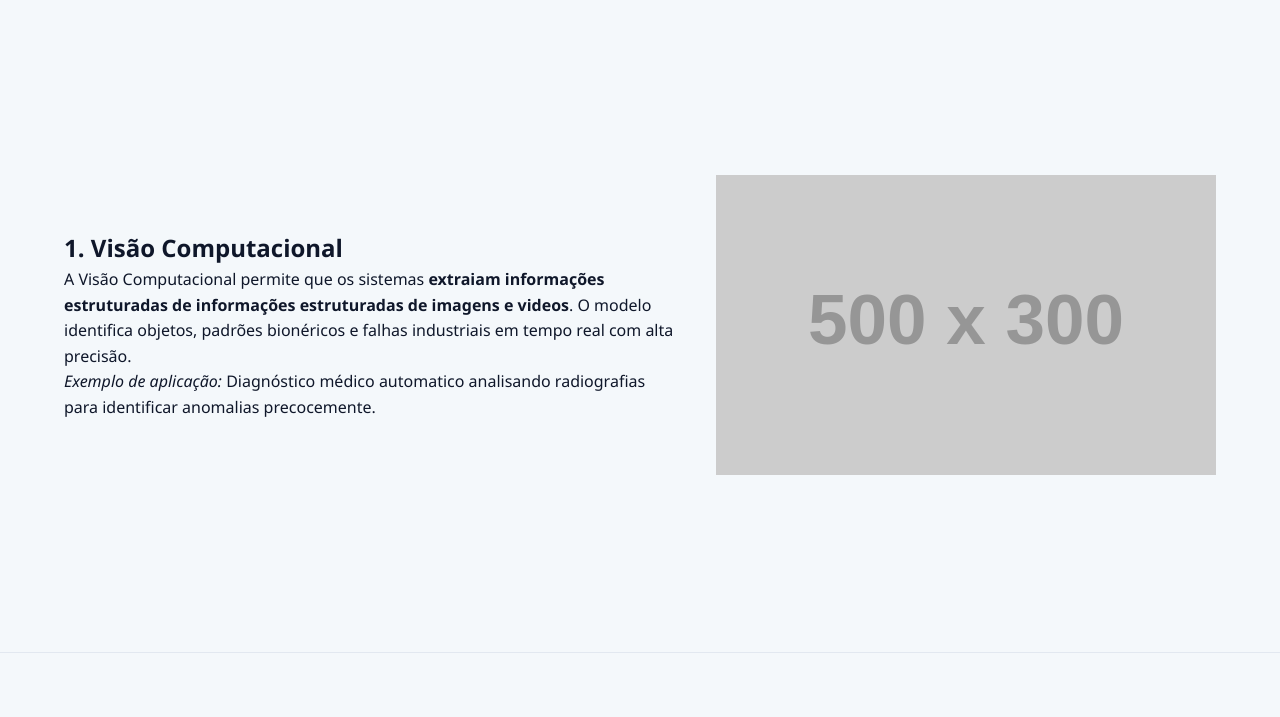
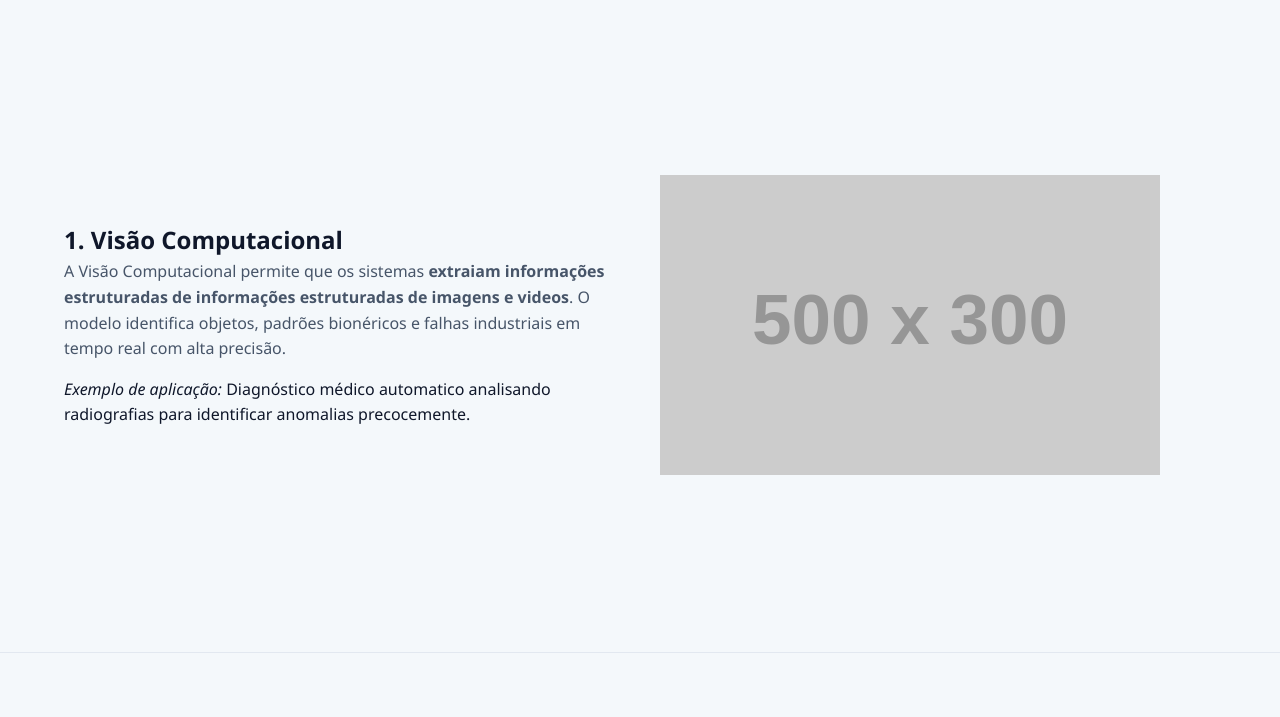
Before and after one commit to IsabellaAlencar/Display_IS, a website: page hub_IA2/hub_ia.html in a window 1280 px wide. Shown: the part 83-800 px from the top of the page. Drawn offline with Linux system fonts and the light colour scheme; placeholder pictures from the web are drawn by us.

Commit message:
ADD:seções

```diff
--- a/hub_IA2/css/style.css
+++ b/hub_IA2/css/style.css
@@ -95,3 +95,19 @@
 .section-ia__content{
     flex: 1;
 }
+
+.section-ia__aside{
+    flex: 1;
+}
+
+.section-ia__title{
+    font-size: var(--font-size-xl);
+    color: var(--color-primary);
+    margin-bottom: 15px;
+}
+
+.section-ia__text {
+    color: var(--color-text-muted);
+    margin-bottom: 15px;
+    font-size: var(--font-size-base);
+}
```
